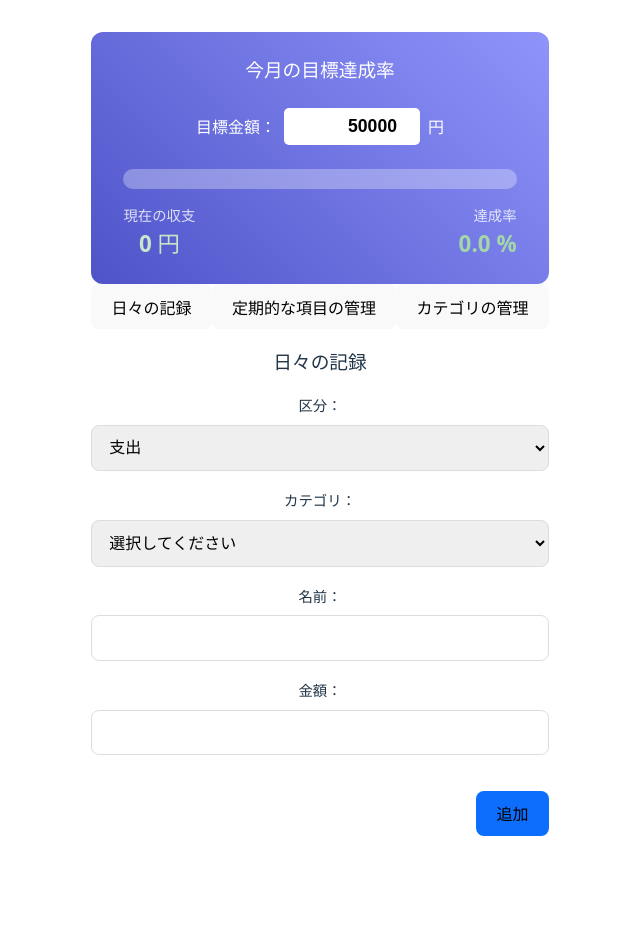
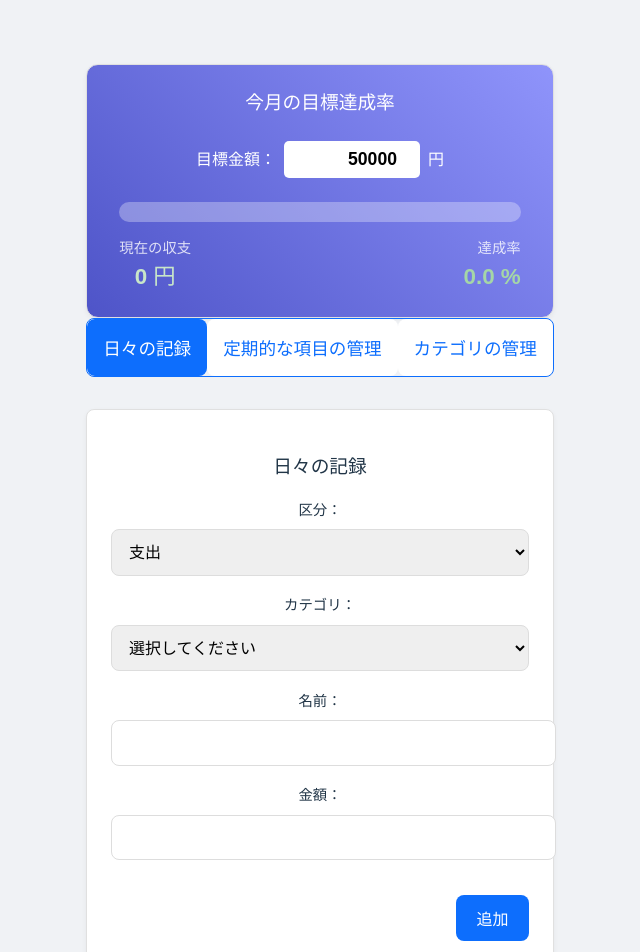
Before and after one commit to noctali168/Vue-kakeiboD, a Vue app: page /form in a window 1280 px wide. Shown: the top 952 px of the page, without its empty margins (320-960 px from the left). Before the commit the page ends 868 px from the top, so only its background shows below. Built offline with nearby package versions, Linux system fonts and the light colour scheme.

Commit message:
達成率の実装。その他UIなどの微調整

```diff
--- a/src/components/RecurringManager.vue
+++ b/src/components/RecurringManager.vue
@@ -1,7 +1,7 @@
 <template>
   <div class="component-container">
     <h3>定期的な項目の管理</h3>
-    <p>ここで登録した項目は、毎月・毎年自動で記録リストに追加されます。</p>
+    <p>ここで登録した項目は、下のリストから手動で記録できます。</p>
     <form @submit.prevent="handleSubmit" class="vertical-form">
       <label>頻度：
         <select v-model="form.frequency">
@@ -22,15 +22,52 @@
         <button v-if="form.id" @click="cancelEdit" type="button" class="cancel-button">ｷｬﾝｾﾙ</button>
       </div>
     </form>
+
+    <div class="list-container" v-if="recurringItems.length > 0">
+      <h4>登録済みリスト</h4>
+      <ul class="record-list">
+        <li class="record-item" v-for="item in recurringItems" :key="item.id">
+          <div class="color-bar" :style="{ backgroundColor: item.type === '収入' ? '#9966FF' : '#4BC0C0' }"></div>
+          <div class="record-content">
+            <div class="record-header">
+              <span class="record-name">[{{ item.frequency === 'yearly' ? '年' : '月' }}] {{ item.name }}</span>
+              <span class="record-amount" :class="item.type === '収入' ? 'income' : 'expense'">
+                {{ item.amount.toLocaleString() }} 円
+              </span>
+            </div>
+          </div>
+          <div class="record-actions">
+            <button @click="$emit('log', item)" :disabled="isLogged(item)" class="log-button">
+              {{ isLogged(item) ? '記録済み ✔️' : '記録する' }}
+            </button>
+            <button @click="handleEdit(item)" class="edit-button">✏️</button>
+            <button @click="deleteItem(item.id)" class="delete-button">🗑️</button>
+          </div>
+        </li>
+      </ul>
     </div>
+  </div>
 </template>
 
 <script setup>
-// (script部分は変更なし)
 import { reactive } from 'vue';
-const props = defineProps({ recurringItems: { type: Array, required: true } });
-const emit = defineEmits(['update']);
+
+const props = defineProps({
+  recurringItems: { type: Array, required: true },
+  records: { type: Array, required: true }
+});
+const emit = defineEmits(['update', 'log']);
 const form = reactive({ id: null, type: '支出', name: '', amount: null, frequency: 'monthly' });
+const getJSTDate = () => new Date(Date.now() + ((new Date().getTimezoneOffset() + (9 * 60)) * 60 * 1000));
+const isLogged = (item) => {
+  const today = getJSTDate();
+  const checkPeriod = item.frequency === 'monthly'
+    ? today.toISOString().slice(0, 7)
+    : String(today.getFullYear());
+  return props.records.some(record =>
+    record.recurringId === item.id && record.date.startsWith(checkPeriod)
+  );
+};
 const resetForm = () => Object.assign(form, { id: null, type: '支出', name: '', amount: null, frequency: 'monthly' });
 const handleSubmit = () => {
   const updatedItems = form.id
@@ -41,16 +78,32 @@ const handleSubmit = () => {
 };
 const handleEdit = (item) => Object.assign(form, item);
 const cancelEdit = () => resetForm();
+const deleteItem = (id) => {
+  if (confirm('この項目を削除しますか？')) {
+    emit('update', props.recurringItems.filter(item => item.id !== id));
+  }
+};
 </script>
 
 <style scoped>
-/* ★★★ TransactionManagerと同じスタイルを適用 ★★★ */
 .vertical-form { display: flex; flex-direction: column; gap: 1.2rem; }
 .vertical-form label { display: flex; flex-direction: column; gap: 0.5rem; font-weight: bold; font-size: 0.9em; }
 .vertical-form input, .vertical-form select { padding: 0.8rem; border: 1px solid #ddd; border-radius: 8px; font-size: 1rem; }
-.vertical-form input:focus, .vertical-form select:focus { outline: none; border-color: #0d6efd; box-shadow: 0 0 0 3px rgba(13, 110, 253, 0.2); }
 .form-actions { display: flex; gap: 1rem; justify-content: flex-end; margin-top: 1rem; }
 .add-button { background-color: #0d6efd; }
 .cancel-button { background-color: #6c757d; }
-/* (リストのスタイルは変更なし) */
+.list-container { margin-top: 2rem; border-top: 1px solid #eee; padding-top: 1.5rem; }
+.record-list { list-style: none; padding: 0; margin: 0; display: flex; flex-direction: column; gap: 1rem; }
+.record-item { display: flex; background-color: #fff; border-radius: 8px; box-shadow: 0 2px 4px rgba(0,0,0,0.08); overflow: hidden; }
+.color-bar { width: 8px; flex-shrink: 0; }
+.record-content { flex-grow: 1; padding: 0.8rem 1rem; }
+.record-header { display: flex; justify-content: space-between; align-items: baseline; }
+.record-name { font-weight: bold; }
+.record-amount { font-weight: bold; }
+.record-amount.income { color: #198754; }
+.record-amount.expense { color: #dc3545; }
+.record-actions { display: flex; align-items: center; background-color: #f8f9fa; padding: 0 0.5rem; }
+.log-button { background-color: #198754; }
+.log-button:disabled { background-color: #aaa; cursor: not-allowed; }
+.edit-button, .delete-button { background: none; color: #666; }
 </style>
--- a/src/components/TransactionManager.vue
+++ b/src/components/TransactionManager.vue
@@ -21,55 +21,67 @@
         <button v-if="form.id" @click="cancelEdit" type="button" class="cancel-button">ｷｬﾝｾﾙ</button>
       </div>
     </form>
+    <div class="list-container">
+      <h4>全記録リスト</h4>
+      <ul v-if="records.length > 0" class="record-list">
+        <li class="record-item" v-for="record in records" :key="record.id">
+          <div class="color-bar" :style="{ backgroundColor: getCategoryColor(record.category, record.type) }"></div>
+          <div class="record-content">
+            <div class="record-header">
+              <span class="record-name">{{ record.name }}</span>
+              <span class="record-amount" :class="record.type === '収入' ? 'income' : 'expense'">
+                {{ record.type === '収入' ? '+' : '-' }} {{ record.amount.toLocaleString() }} 円
+              </span>
+            </div>
+            <div class="record-footer">
+              <span class="record-category">{{ record.category }}</span>
+              <span class="record-date">{{ record.date }}</span>
+            </div>
+          </div>
+          <div class="record-actions">
+            <button @click="$emit('edit', record)" class="edit-button">✏️</button>
+            <button @click="$emit('delete', record.id)" class="delete-button">🗑️</button>
+          </div>
+        </li>
+      </ul>
+      <p v-else>まだ記録がありません。</p>
     </div>
+  </div>
 </template>
 
 <script setup>
-// (script部分は変更なし)
 import { reactive, watch } from 'vue';
 const props = defineProps({ records: { type: Array, required: true }, recordToEdit: { type: Object, default: null }, categories: { type: Object, required: true } });
 const emit = defineEmits(['submit', 'delete', 'edit', 'cancelEdit']);
 const createEmptyForm = () => ({ id: null, type: '支出', category: '', name: '', amount: null });
 const form = reactive(createEmptyForm());
 watch(() => props.recordToEdit, (newVal) => { Object.assign(form, newVal || createEmptyForm()); }, { deep: true });
-const handleSubmit = () => { emit('submit', { ...form }); if (!form.id) { Object.assign(form, createEmptyForm()); } };
+const handleSubmit = () => { emit('submit', { ...form }); if (!form.id) { Object.assign(form, createEmptyForm()); }};
 const cancelEdit = () => emit('cancelEdit');
+const getCategoryColor = (categoryName, type) => {
+  const category = props.categories[type]?.find(c => c.name === categoryName);
+  return category ? category.color : '#cccccc';
+};
 </script>
 
 <style scoped>
-/* ★★★ ここからが新しいスタイル ★★★ */
-.vertical-form {
-  display: flex;
-  flex-direction: column;
-  gap: 1.2rem;
-}
-.vertical-form label {
-  display: flex;
-  flex-direction: column;
-  gap: 0.5rem;
-  font-weight: bold;
-  font-size: 0.9em;
-}
-.vertical-form input,
-.vertical-form select {
-  padding: 0.8rem;
-  border: 1px solid #ddd;
-  border-radius: 8px;
-  font-size: 1rem;
-}
-.vertical-form input:focus,
-.vertical-form select:focus {
-  outline: none;
-  border-color: #0d6efd;
-  box-shadow: 0 0 0 3px rgba(13, 110, 253, 0.2);
-}
-.form-actions {
-  display: flex;
-  gap: 1rem;
-  justify-content: flex-end;
-  margin-top: 1rem;
-}
+.vertical-form { display: flex; flex-direction: column; gap: 1.2rem; }
+.vertical-form label { display: flex; flex-direction: column; gap: 0.5rem; font-weight: bold; font-size: 0.9em; }
+.vertical-form input, .vertical-form select { padding: 0.8rem; border: 1px solid #ddd; border-radius: 8px; font-size: 1rem; }
+.form-actions { display: flex; gap: 1rem; justify-content: flex-end; margin-top: 1rem; }
 .add-button { background-color: #0d6efd; }
 .cancel-button { background-color: #6c757d; }
-/* (リストのスタイルは変更なし) */
+.list-container { margin-top: 2rem; border-top: 1px solid #eee; padding-top: 1.5rem; }
+.record-list { list-style: none; padding: 0; margin: 0; display: flex; flex-direction: column; gap: 1rem; }
+.record-item { display: flex; background-color: #fff; border-radius: 8px; box-shadow: 0 2px 4px rgba(0,0,0,0.1); overflow: hidden; }
+.color-bar { width: 8px; flex-shrink: 0; }
+.record-content { flex-grow: 1; padding: 0.8rem 1rem; }
+.record-header { display: flex; justify-content: space-between; align-items: baseline; margin-bottom: 0.25rem; }
+.record-name { font-weight: bold; font-size: 1.1em; }
+.record-amount { font-weight: bold; font-size: 1.2em; }
+.record-amount.income { color: #198754; }
+.record-amount.expense { color: #dc3545; }
+.record-footer { display: flex; justify-content: space-between; font-size: 0.85em; color: #666; }
+.record-actions { display: flex; align-items: center; background-color: #f8f9fa; padding: 0 0.5rem; }
+.edit-button, .delete-button { background: none; color: #666; }
 </style>
--- a/src/pages/FormPage.vue
+++ b/src/pages/FormPage.vue
@@ -5,6 +5,7 @@
       :total-income="monthlyIncome"
       :total-expense="monthlyExpense"
       @update:goal="updateGoalAmount"
+      @update:achievement-rate="currentAchievementRate = $event"
     />
     <div class="view-selector">
       <button @click="visibleSection = 'transactions'" :class="{ active: visibleSection === 'transactions' }">
@@ -17,8 +18,7 @@
         カテゴリの管理
       </button>
     </div>
-
-    <div v-if="visibleSection === 'transactions'">
+    <div v-show="visibleSection === 'transactions'">
       <TransactionManager
         :records="records"
         :record-to-edit="recordToEdit"
@@ -29,7 +29,7 @@
         @cancel-edit="recordToEdit = null"
       />
     </div>
-    <div v-if="visibleSection === 'recurring'">
+    <div v-show="visibleSection === 'recurring'">
       <RecurringManager
         :recurring-items="recurringItems"
         :records="records"
@@ -37,7 +37,7 @@
         @log="logRecurringItem"
       />
     </div>
-    <div v-if="visibleSection === 'categories'">
+    <div v-show="visibleSection === 'categories'">
       <CategoryManager
         :categories="categories"
         @update="updateCategories"
@@ -53,54 +53,36 @@ import RecurringManager from '../components/RecurringManager.vue';
 import TransactionManager from '../components/TransactionManager.vue';
 import GoalTracker from '../components/GoalTracker.vue';
 
-// --- データ（状態） ---
 const visibleSection = ref('transactions');
 const recurringItems = ref([]);
 const records = ref([]);
 const recordToEdit = ref(null);
-const categories = ref({ /* (変更なし) */ });
+const categories = ref({
+  支出: [
+    { name: '食費', color: '#FF6384' }, { name: '交通費', color: '#36A2EB' },
+    { name: '日用品', color: '#FFCE56' }, { name: '固定費', color: '#4BC0C0' },
+    { name: 'その他', color: '#C9CBCF' },
+  ],
+  収入: [ { name: '給与', color: '#9966FF' }, { name: '副業', color: '#FF9F40' } ]
+});
 const goalAmount = ref(50000);
+const currentAchievementRate = ref(0);
 
 const getJSTDate = () => new Date(Date.now() + ((new Date().getTimezoneOffset() + (9 * 60)) * 60 * 1000));
-
-// --- ★★★ ここからが修正点 ★★★ ---
 const monthlyIncome = computed(() => {
   const currentMonth = getJSTDate().toISOString().slice(0, 7);
-  return records.value
-    .filter(r => r.date.startsWith(currentMonth) && r.type === '収入')
-    // ★変更点: record.amount が数値でない場合も考慮し、安全に合計する
-    .reduce((sum, record) => sum + (Number(record.amount) || 0), 0);
+  return records.value.filter(r => r.date.startsWith(currentMonth) && r.type === '収入').reduce((sum, record) => sum + (Number(record.amount) || 0), 0);
 });
-
 const monthlyExpense = computed(() => {
   const currentMonth = getJSTDate().toISOString().slice(0, 7);
-  return records.value
-    .filter(r => r.date.startsWith(currentMonth) && r.type === '支出')
-    // ★変更点: record.amount が数値でない場合も考慮し、安全に合計する
-    .reduce((sum, record) => sum + (Number(record.amount) || 0), 0);
+  return records.value.filter(r => r.date.startsWith(currentMonth) && r.type === '支出').reduce((sum, record) => sum + (Number(record.amount) || 0), 0);
 });
-// --- ★★★ ここまでが修正点 ★★★ ---
-
-
-// --- 更新ロジック ---
-const updateRecurringItems = (updatedItems) => { /* (変更なし) */ };
-const updateRecords = (updatedRecords) => {
-  records.value = updatedRecords.sort((a, b) => new Date(b.date) - new Date(a.date));
-  localStorage.setItem('kakeibo-records', JSON.stringify(updatedRecords));
-};
-const updateCategories = (updatedCategories) => { /* (変更なし) */ };
-const updateGoalAmount = (newGoal) => {
-  goalAmount.value = newGoal;
-  localStorage.setItem('kakeibo-goal', newGoal);
-};
-
-// --- イベントハンドラ ---
+const updateRecurringItems = (updatedItems) => { recurringItems.value = updatedItems; localStorage.setItem('kakeibo-recurring', JSON.stringify(updatedItems)); };
+const updateRecords = (updatedRecords) => { records.value = updatedRecords.sort((a, b) => new Date(b.date) - new Date(a.date)); localStorage.setItem('kakeibo-records', JSON.stringify(records.value)); };
+const updateCategories = (updatedCategories) => { categories.value = updatedCategories; localStorage.setItem('kakeibo-categories', JSON.stringify(updatedCategories)); };
+const updateGoalAmount = (newGoal) => { goalAmount.value = newGoal; localStorage.setItem('kakeibo-goal', newGoal); };
 const logRecurringItem = (item) => {
-  const newRecord = {
-    id: `rec_${Date.now()}`, date: getJSTDate().toISOString().slice(0, 10),
-    type: item.type, recurringId: item.id, name: item.name,
-    amount: item.amount, category: '固定費',
-  };
+  const newRecord = { id: `rec_${Date.now()}`, date: getJSTDate().toISOString().slice(0, 10), type: item.type, recurringId: item.id, name: item.name, amount: item.amount, category: '固定費' };
   updateRecords([newRecord, ...records.value]);
 };
 const handleTransactionSubmit = (submittedRecord) => {
@@ -115,8 +97,6 @@ const handleTransactionSubmit = (submittedRecord) => {
 };
 const deleteTransaction = (id) => { updateRecords(records.value.filter(r => r.id !== id)); };
 const handleTransactionEdit = (record) => { recordToEdit.value = record; };
-
-// --- 初期化 ---
 onMounted(() => {
   const savedGoal = localStorage.getItem('kakeibo-goal');
   if (savedGoal) goalAmount.value = Number(savedGoal);
@@ -129,6 +109,18 @@ onMounted(() => {
 });
 </script>
 
+<style>
+body { background-color: #f0f2f5; font-family: sans-serif; }
+.kakeibo-app { max-width: 900px; margin: 2rem auto; }
+.component-container { background-color: #fff; border: 1px solid #e0e0e0; border-radius: 8px; padding: 1.5rem; box-shadow: 0 2px 5px rgba(0,0,0,0.05); }
+button { border: none; padding: 0.6rem 1.2rem; border-radius: 5px; cursor: pointer; color: white; font-weight: bold; transition: opacity 0.2s; }
+button:hover { opacity: 0.85; }
+input, select { padding: 0.8rem; border: 1px solid #ddd; border-radius: 8px; font-size: 1rem; width: 100%; }
+</style>
+
 <style scoped>
-/* (スタイルは変更なし) */
+.view-selector { display: flex; margin-bottom: 2rem; border-radius: 8px; overflow: hidden; border: 1px solid #0d6efd; }
+.view-selector button { flex-grow: 1; padding: 1rem; background-color: #fff; color: #0d6efd; border: none; font-size: 1.1rem; font-weight: bold; cursor: pointer; transition: all 0.2s; }
+.view-selector button.active { background-color: #0d6efd; color: white; }
+.view-selector button:not(.active):hover { background-color: #e7f1ff; }
 </style>
```
Also changed, not shown: src/components/CategoryManager.vue (+4 -27 lines), src/components/GoalTracker.vue (+6 -11 lines).
